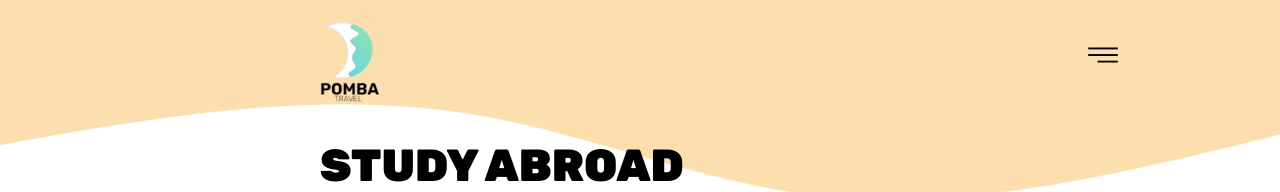
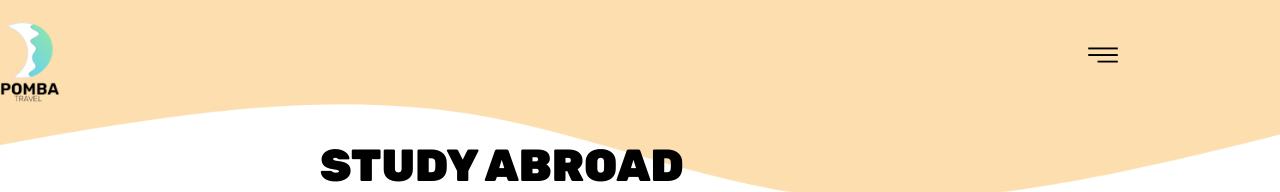
Before and after one commit to fultonoff/form-yellow, a plain HTML site: page index.html in a window 1280 px wide. Shown: the top 192 px of the page. Drawn offline with Linux system fonts and the light colour scheme.

Commit message:
first commit

```diff
--- a/CSS/Style.css
+++ b/CSS/Style.css
@@ -32,7 +32,7 @@ body{
 }
 
 .logo-box{
-    padding: 1rem 0 0 20rem;
+    padding: 1rem 0 0 0;
 
 }
 
```
